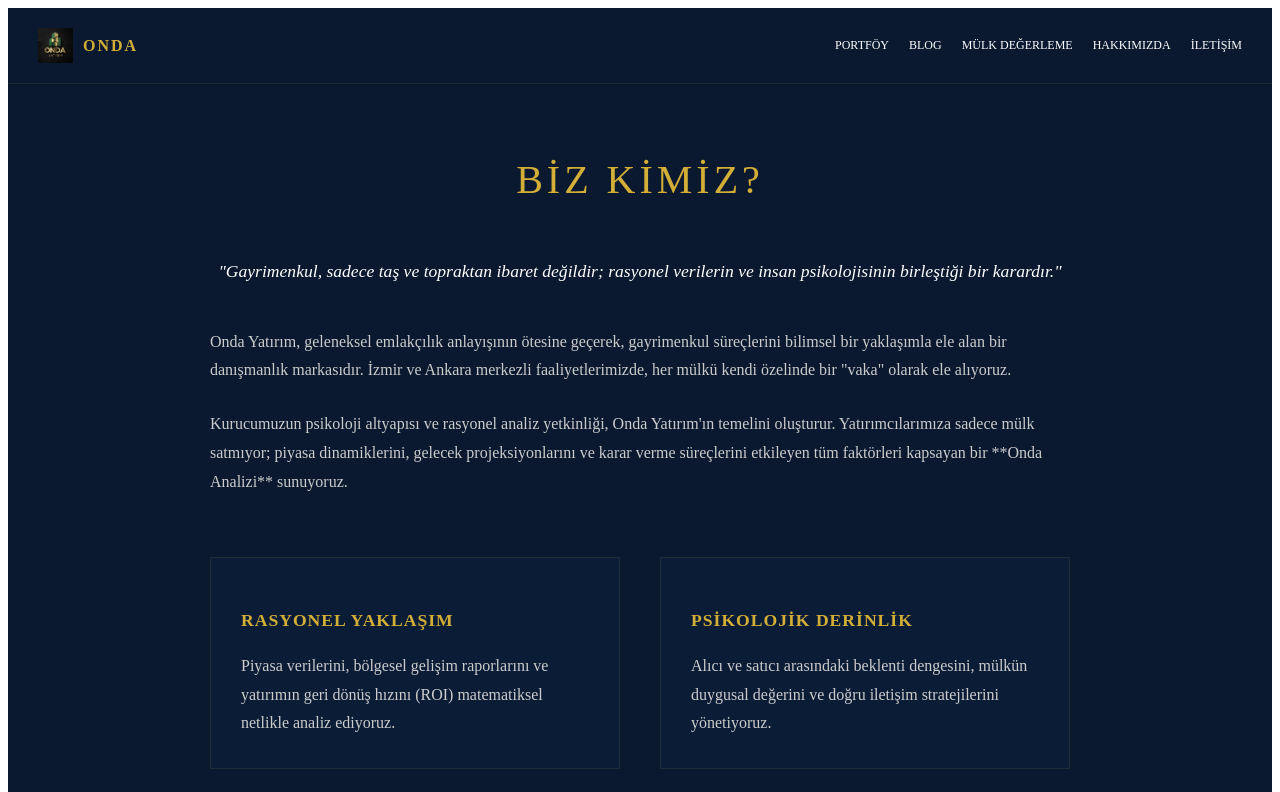
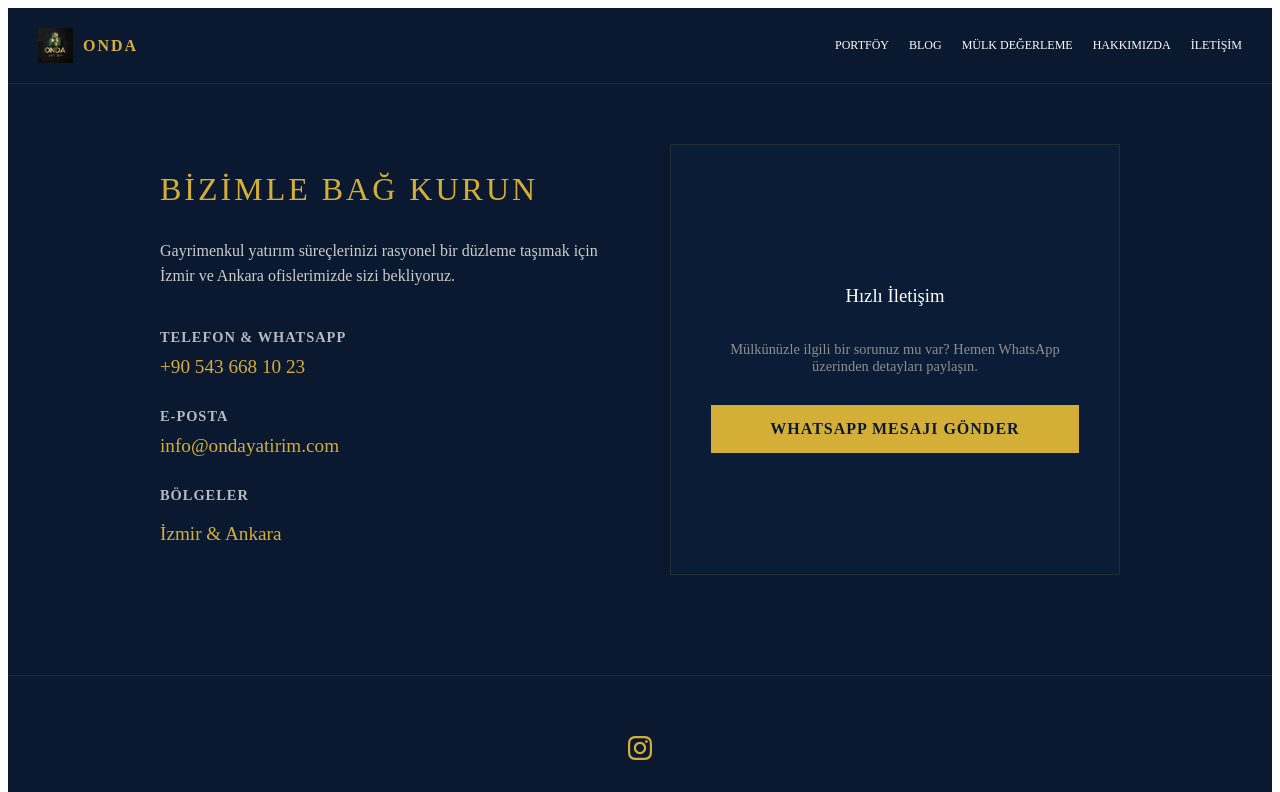
Before and after one commit to monurkilic/onda-web, a Next.js app: page /contact in a window 1280 px wide. Shown: the top 792 px of the page. Built offline with nearby package versions, Linux system fonts and the light colour scheme.

Commit message:
Update contact.js

```diff
--- a/pages/contact.js
+++ b/pages/contact.js
@@ -1,57 +1,73 @@
 import Head from 'next/head';
 
-export default function About() {
+export default function Contact() {
   return (
     <>
       <Head>
-        <title>Hakkımızda | Onda Yatırım</title>
-        <meta name="description" content="Gayrimenkulde rasyonel analiz ve psikolojik derinlik. Onda Yatırım'ın hikayesi ve vizyonu." />
+        <title>İletişim | Onda Yatırım</title>
+        <meta name="description" content="İzmir ve Ankara gayrimenkul yatırım süreçleriniz için bizimle iletişime geçin. Onda Yatırım iletişim bilgileri." />
       </Head>
 
       <style dangerouslySetInnerHTML={{ __html: `
-        .about-section { max-width: 900px; margin: 60px auto; padding: 0 20px; line-height: 1.8; }
-        .about-title { color: #d4af37; font-size: 2.5rem; font-weight: 300; letter-spacing: 4px; margin-bottom: 40px; text-align: center; }
-        .vision-grid { display: grid; grid-template-columns: 1fr 1fr; gap: 40px; margin-top: 60px; }
-        .vision-box { background: rgba(13,34,63,0.5); border: 1px solid rgba(212,175,55,0.1); padding: 30px; }
-        .vision-box h3 { color: #d4af37; font-size: 1.1rem; margin-bottom: 15px; letter-spacing: 1px; }
-        .vision-box p { color: #ccc; fontSize: 0.9rem; margin: 0; }
+        .contact-container { max-width: 1000px; margin: 60px auto; padding: 0 20px; }
+        .contact-grid { display: grid; grid-template-columns: 1fr 1fr; gap: 60px; margin-top: 50px; }
+        .contact-info h2 { color: #d4af37; font-size: 2rem; font-weight: 300; letter-spacing: 3px; margin-bottom: 30px; }
+        .info-item { margin-bottom: 30px; }
+        .info-item h3 { color: #fff; font-size: 0.9rem; letter-spacing: 1px; margin-bottom: 10px; opacity: 0.7; }
+        .info-item p, .info-item a { color: #d4af37; font-size: 1.2rem; text-decoration: none; display: block; }
+        .contact-form-box { background: rgba(13,34,63,0.5); border: 1px solid rgba(212,175,55,0.1); padding: 40px; text-align: center; display: flex; flex-direction: column; justify-content: center; }
         @media (max-width: 768px) {
-          .vision-grid { grid-template-columns: 1fr; gap: 20px; }
-          .about-title { font-size: 1.8rem; }
+          .contact-grid { grid-template-columns: 1fr; gap: 40px; }
+          .contact-info h2 { font-size: 1.5rem; }
+          .contact-container { margin: 30px auto; }
         }
       `}} />
 
-      <main className="about-section" style={{ flex: 1 }}>
-        <h1 className="about-title">BİZ KİMİZ?</h1>
+      <main className="contact-container" style={{ flex: 1 }}>
+        <div className="contact-grid">
 
-        <div style={{ color: '#fff', fontSize: '1.1rem', textAlign: 'center', marginBottom: '40px', fontStyle: 'italic' }}>
-          "Gayrimenkul, sadece taş ve topraktan ibaret değildir; rasyonel verilerin ve insan psikolojisinin birleştiği bir karardır."
-        </div>
+          {/* İletişim Bilgileri */}
+          <div className="contact-info">
+            <h2>BİZİMLE BAĞ KURUN</h2>
+            <p style={{ color: '#ccc', lineHeight: '1.6', marginBottom: '40px' }}>
+              Gayrimenkul yatırım süreçlerinizi rasyonel bir düzleme taşımak için İzmir ve Ankara ofislerimizde sizi bekliyoruz.
+            </p>
 
-        <p style={{ color: '#ccc', marginBottom: '25px' }}>
-          Onda Yatırım, geleneksel emlakçılık anlayışının ötesine geçerek, gayrimenkul süreçlerini bilimsel bir yaklaşımla ele alan bir danışmanlık markasıdır. İzmir ve Ankara merkezli faaliyetlerimizde, her mülkü kendi özelinde bir "vaka" olarak ele alıyoruz.
-        </p>
+            <div className="info-item">
+              <h3>TELEFON & WHATSAPP</h3>
+              <a href="tel:+905436681023">+90 543 668 10 23</a>
+            </div>
 
-        <p style={{ color: '#ccc', marginBottom: '25px' }}>
-          Kurucumuzun psikoloji altyapısı ve rasyonel analiz yetkinliği, Onda Yatırım'ın temelini oluşturur. Yatırımcılarımıza sadece mülk satmıyor; piyasa dinamiklerini, gelecek projeksiyonlarını ve karar verme süreçlerini etkileyen tüm faktörleri kapsayan bir **Onda Analizi** sunuyoruz.
-        </p>
+            <div className="info-item">
+              <h3>E-POSTA</h3>
+              <a href="mailto:info@ondayatirim.com">info@ondayatirim.com</a>
+            </div>
 
-        <div className="vision-grid">
-          <div className="vision-box">
-            <h3>RASYONEL YAKLAŞIM</h3>
-            <p>Piyasa verilerini, bölgesel gelişim raporlarını ve yatırımın geri dönüş hızını (ROI) matematiksel netlikle analiz ediyoruz.</p>
+            <div className="info-item">
+              <h3>BÖLGELER</h3>
+              <p style={{ color: '#d4af37' }}>İzmir & Ankara</p>
+            </div>
           </div>
-          <div className="vision-box">
-            <h3>PSİKOLOJİK DERİNLİK</h3>
-            <p>Alıcı ve satıcı arasındaki beklenti dengesini, mülkün duygusal değerini ve doğru iletişim stratejilerini yönetiyoruz.</p>
+
+          {/* Hızlı Aksiyon Kutusu */}
+          <div className="contact-form-box">
+            <h3 style={{ color: '#fff', fontWeight: '300', marginBottom: '20px' }}>Hızlı İletişim</h3>
+            <p style={{ color: '#8e8e8e', fontSize: '0.9rem', marginBottom: '30px' }}>
+              Mülkünüzle ilgili bir sorunuz mu var? Hemen WhatsApp üzerinden detayları paylaşın.
+            </p>
+            <a href="https://wa.me/905436681023" target="_blank" rel="noreferrer" style={{
+              display: 'inline-block',
+              padding: '15px 30px',
+              background: '#d4af37',
+              color: '#0a192f',
+              textDecoration: 'none',
+              fontWeight: 'bold',
+              letterSpacing: '1px'
+            }}>
+              WHATSAPP MESAJI GÖNDER
+            </a>
           </div>
-        </div>
 
-        <div style={{ marginTop: '80px', textAlign: 'center' }}>
-          <h2 style={{ color: '#fff', fontSize: '1.2rem', fontWeight: '300', marginBottom: '30px' }}>Aradığınız profesyonel bakış açısı Onda.</h2>
-          <a href="/contact" style={{ display: 'inline-block', padding: '15px 40px', border: '1px solid #d4af37', color: '#d4af37', textDecoration: 'none', fontSize: '0.85rem', letterSpacing: '2px' }}>
-            BİZE ULAŞIN
-          </a>
         </div>
       </main>
     </>
```
